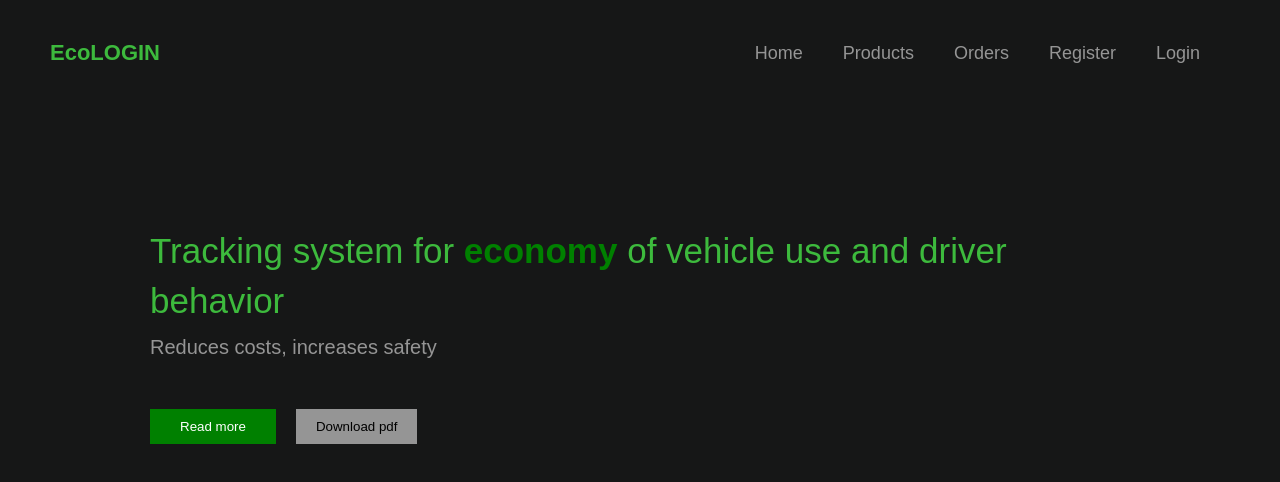
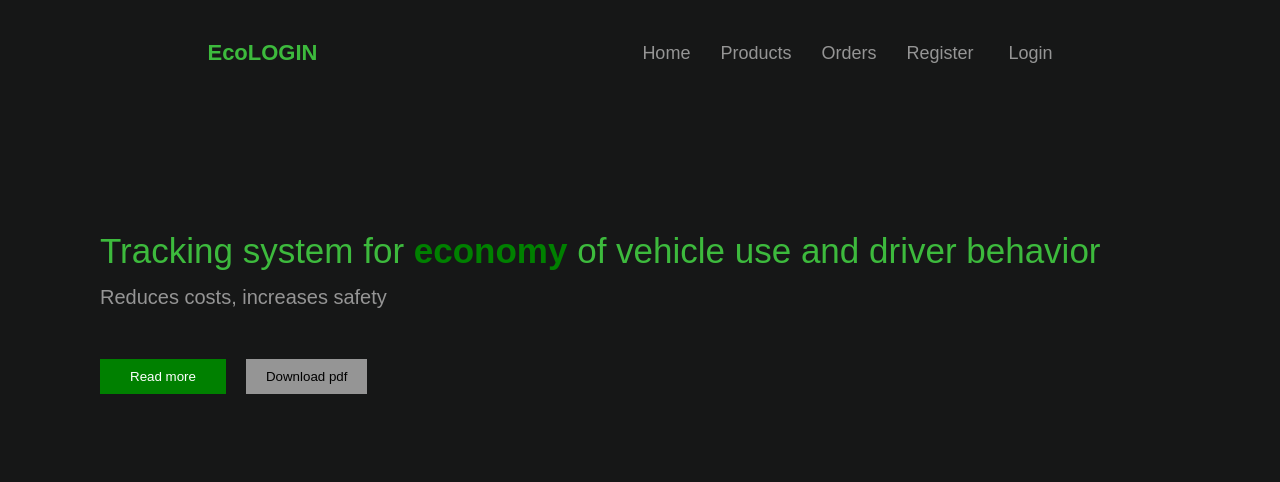
Before and after one commit to 665-stack/router-firebase-integration, a React (Create React App) app: page / in a window 1280 px wide. Shown: the top 482 px of the page. Built offline with nearby package versions, Linux system fonts and the light colour scheme; no server answers.

Commit message:
Implement Sign out and display user logged in User name

```diff
--- a/src/Components/Header/Header.css
+++ b/src/Components/Header/Header.css
@@ -1,6 +1,6 @@
 .header {
     display: flex;
-    justify-content: space-between;
+    justify-content: space-around;
     align-items: center;
     padding: 40px 50px 10px 50px;
     margin-bottom: 20px;
@@ -15,7 +15,7 @@
 }
 
 .header nav a {
-    margin-right: 20px;
+    margin-right: 10px;
     padding: 0px 10px;
     text-decoration: none;
     font-size: 18px;
@@ -27,3 +27,20 @@
     color: rgb(61, 186, 61);
     border-bottom: 2px solid rgb(61, 186, 61);
 }
+
+.header .userName {
+    color: rgb(61, 186, 61);
+    font-family: Arial, Helvetica, sans-serif;
+    text-transform: capitalize;
+    font-size: 18px;
+}
+
+.signOut-btn {
+    background-color: rgb(186, 71, 61);
+    border: none;
+    border-radius: 5px;
+    padding: 5px 10px;
+    margin-left: 20px;
+    font-size: 16px;
+    color: white;
+}
--- a/src/Components/Header/Header.js
+++ b/src/Components/Header/Header.js
@@ -4,7 +4,7 @@
 import './Header.css'
 
 const Header = () => {
-    const { user } = useFirebase();
+    const { user, handleSignOut } = useFirebase();
     console.log(user?.uid)
     return (
         <div className='header'>
@@ -15,10 +15,12 @@
                 <Link to='/orders'>Orders</Link>
                 <Link to='/register'>Register</Link>
 
+                <span className='userName'> {user?.displayName && user?.displayName}</span>
+
                 {
                     user?.uid
                         ?
-                        <button>Sign Out</button>
+                        <button className='signOut-btn' onClick={handleSignOut}>Sign Out</button>
                         :
                         <Link to='/login'>Login</Link>
                 }
--- a/src/Components/Home/Home.css
+++ b/src/Components/Home/Home.css
@@ -1,6 +1,6 @@
 .home {
     margin-top: 150px;
-    padding: 0px 150px;
+    padding: 0px 100px;
 }
 
 .home .tagline {
--- a/src/Hooks/useFirebase.js
+++ b/src/Hooks/useFirebase.js
@@ -1,5 +1,5 @@
-import { useState } from "react"
-import { GoogleAuthProvider, getAuth, signInWithPopup } from "firebase/auth"
+import { useEffect, useState } from "react"
+import { GoogleAuthProvider, getAuth, signInWithPopup, onAuthStateChanged, signOut } from "firebase/auth"
 import app from "../firebase.init";
 
 const auth = getAuth(app);
@@ -18,12 +18,25 @@
                 setUser(user);
                 console.log(user);
             })
+    }
+    const handleSignOut = () => {
+        signOut(auth)
+            .then(() => {
+
+            })
 
     }
+    useEffect(() => {
+        onAuthStateChanged(auth, user => {
+            setUser(user)
+        })
+    }, [])
+
 
     return {
         user,
-        signInWithGoogle
+        signInWithGoogle,
+        handleSignOut
     }
 }
 
```
